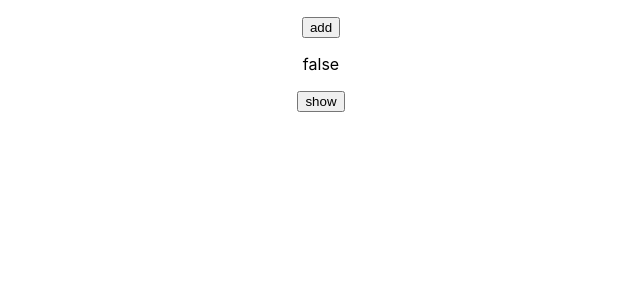
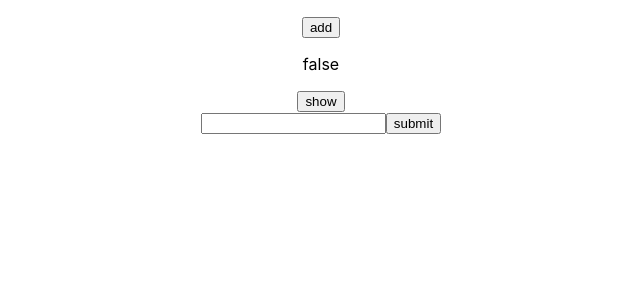
Before and after one commit to daegkim/react-ts, a React (Create React App) app: page / in a window 1280 px wide. Shown: the top 300 px of the page, without its empty margins (319-959 px from the left). Built offline with nearby package versions, Linux system fonts and the light colour scheme.

Commit message:
form다루기

```diff
--- a/src/App.tsx
+++ b/src/App.tsx
@@ -6,19 +6,30 @@ const App = () => {
   // useState hook
   const [items, setItems] = useState<ItemType[]>([])
   const [isShown, setIsShown] = useState<boolean>(false)
+  const [inputValue, setInputValue] = useState<string>('')
 
- //이벤트 처리 함수 생성
+  // 이벤트 처리 함수 생성
   const handleListAddClick = (): void => {
     const item = {
       id: (items.length + 1).toString(),
       content: (items.length + 1).toString()
     }
-    //set state를 통해서 리렌더링
+    // set state를 통해서 리렌더링
     setItems([...items, item])
   }
 
   const handleIsShownClick = (): void => {
     setIsShown(!isShown)
+  }
+
+  // onChange event타입은 React에 정의되어 있다.
+  const handleInputChange = (e: React.ChangeEvent<HTMLInputElement>): void => {
+    setInputValue(e.target.value)
+  }
+
+  const handleSubmit = (e: React.FormEvent<HTMLFormElement>): void => {
+    e.preventDefault()
+    alert(inputValue)
   }
 
   return (
@@ -39,6 +50,13 @@ const App = () => {
         }
         <button onClick={handleIsShownClick}>show</button>
       </div>
+      <div>
+        {/* form형식 */}
+        <form onSubmit={handleSubmit}>
+          <input value={inputValue} onChange={handleInputChange}></input>
+          <button type='submit'>submit</button>
+        </form>
+      </div>
     </div>
   );
 }
```
